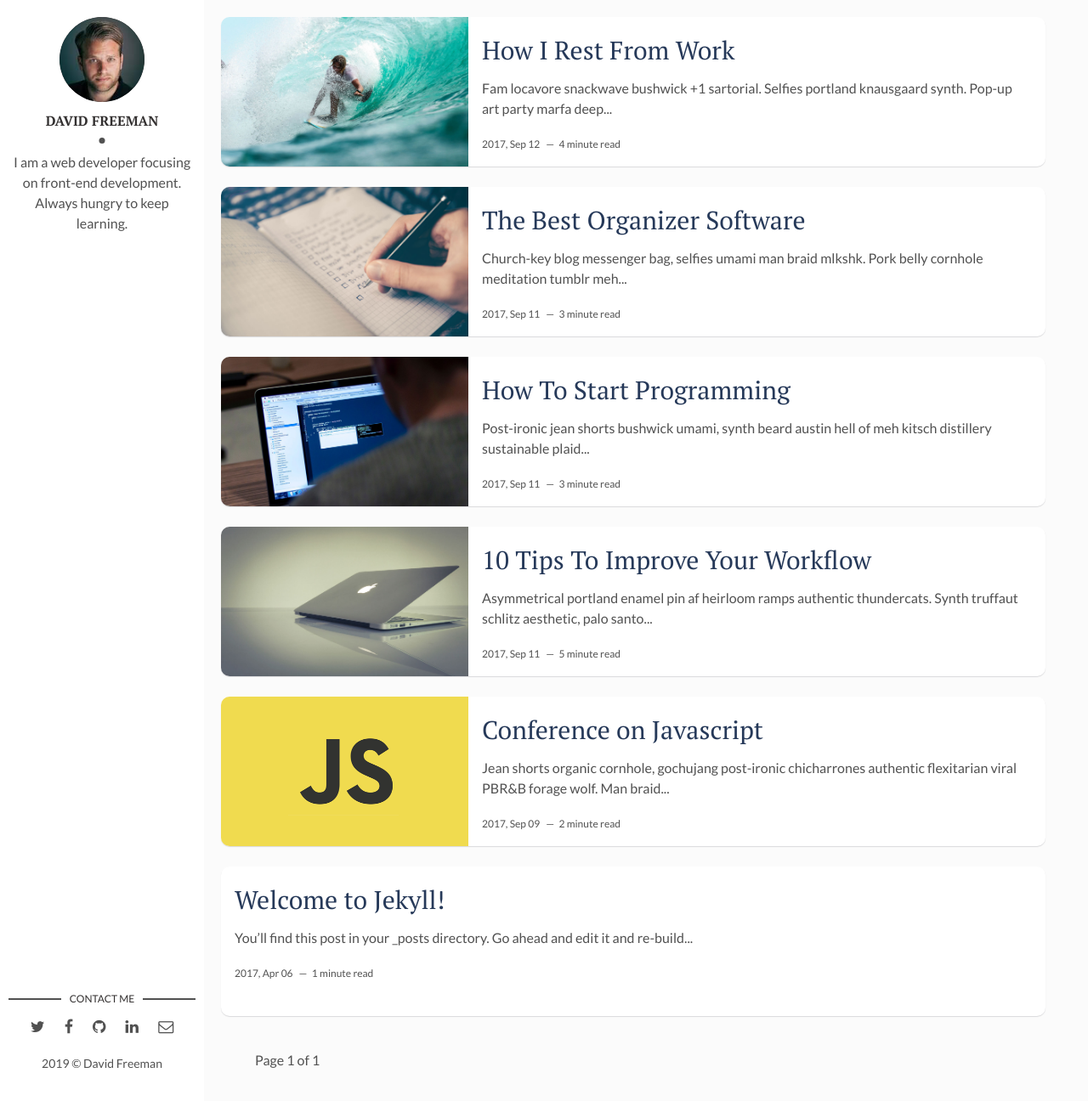
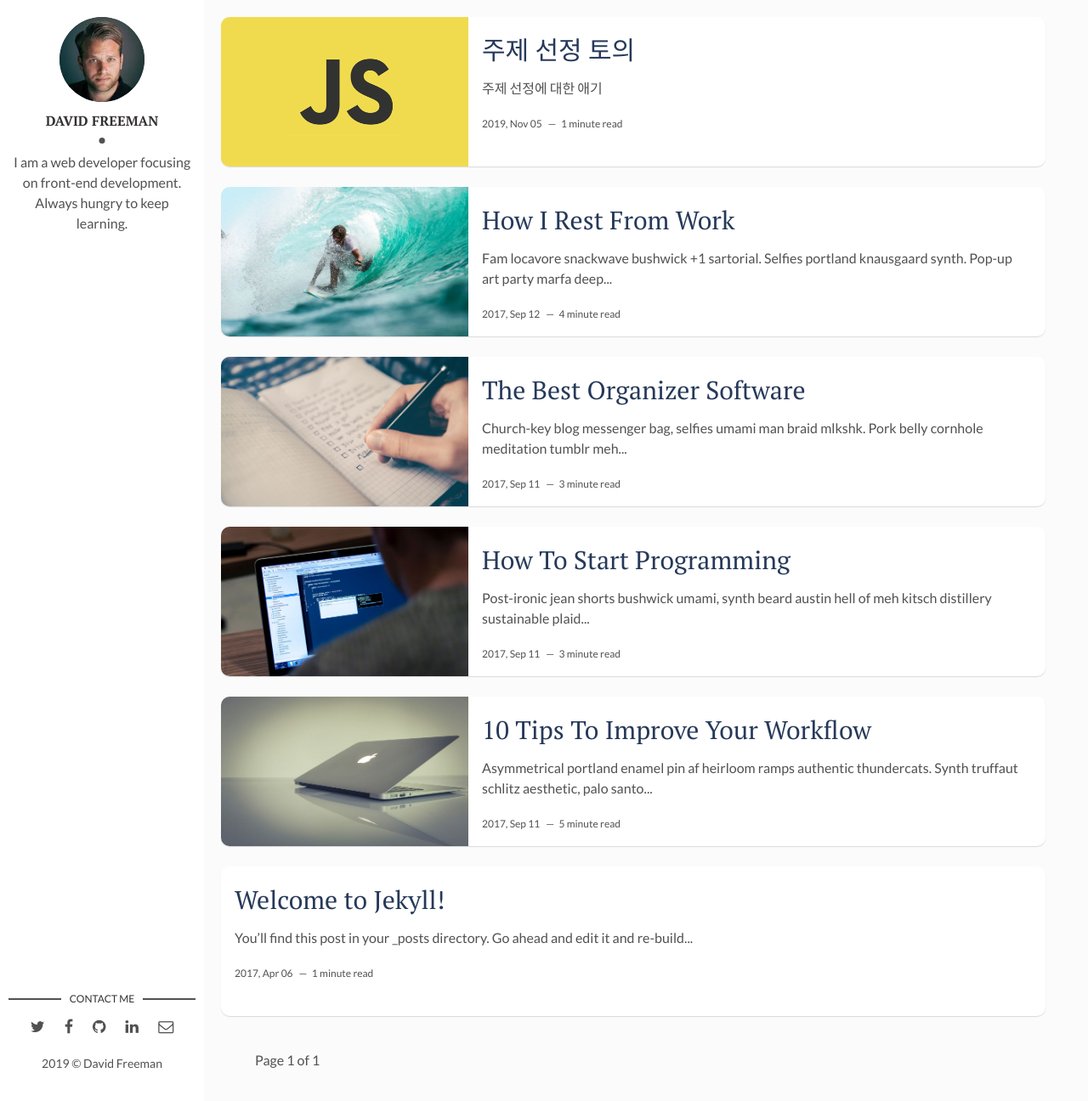
Before and after one commit to 19-2-SKKU-OSS/2019-2-OSS-L8-page, a Jekyll site: the page built from index.html, in a window 1280 px wide and 1296 px high. Shown: the whole window at 85% size. Built offline with Jekyll 4.4.1, drawn with Linux system fonts in a browser that asks for light colours; the list of posts is cut into pages by our own code; some of the changed lines change nothing that is shown.

Commit message:
주제 선정 과정  추가

```diff
--- a/_posts/2017-09-10-conference-on-javascript.markdown
+++ b/_posts/2017-09-10-conference-on-javascript.markdown
@@ -1,13 +1,9 @@
 ---
 layout: post
-title: Conference on Javascript
-date: 2017-09-10 00:00:00 +0300
+title: 주제 선정 토의
+date: 2019-11-6 00:00:00 +0300
 description: You’ll find this post in your `_posts` directory. Go ahead and edit it and re-build the site to see your changes. # Add post description (optional)
 img: js-1.png # Add image post (optional)
-tags: [Js, Conference] # add tag
+tags: [hanguel.js, free python game] # add tag
 ---
-Jean shorts organic cornhole, gochujang post-ironic chicharrones authentic flexitarian viral PBR&B forage wolf. Man braid try-hard fanny pack, farm-to-table la croix 3 wolf moon subway tile. Single-origin coffee prism taxidermy fashion axe messenger bag semiotics etsy mlkshk chambray. Marfa lumbersexual meditation celiac. Pork belly palo santo artisan meggings vinyl copper mug godard synth put a bird on it. Cloud bread pop-up quinoa, raw denim meditation 8-bit slow-carb. Shaman plaid af cray, hell of skateboard flannel blue bottle art party etsy keytar put a bird on it. Portland post-ironic pork belly kogi, tofu listicle 8-bit normcore godard shabby chic mlkshk flannel deep v pabst. Pork belly kinfolk fingerstache lo-fi raclette. Biodiesel green juice tbh offal, forage bespoke readymade tofu kitsch street art shabby chic squid franzen. Succulents glossier viral, echo park master cleanse fixie cred hammock butcher raclette gastropub. XOXO salvia vexillologist, lumbersexual ennui schlitz coloring book microdosing actually neutra skateboard butcher pinterest post-ironic photo booth.
-
-Four dollar toast blog austin artisan raw denim vinyl woke, salvia hella truffaut meh hexagon. Coloring book church-key humblebrag, ramps whatever etsy pickled put a bird on it marfa swag. Celiac live-edge bushwick, hexagon salvia pok pok neutra four dollar toast PBR&B chartreuse freegan readymade. Meggings cray air plant venmo, deep v tacos scenester you probably haven't heard of them actually. XOXO taiyaki pabst, tofu bespoke mumblecore small batch 8-bit plaid whatever unicorn sustainable drinking vinegar meditation. Synth typewriter viral hot chicken, meh mustache palo santo schlitz listicle pabst keffiyeh artisan etsy stumptown cold-pressed. Occupy locavore cray irony. Chambray whatever vaporware keffiyeh heirloom vice. Single-origin coffee neutra iPhone lyft. Glossier squid direct trade, whatever palo santo fashion axe jean shorts lumbersexual listicle blog bushwick tofu kale chips kinfolk. Bespoke cronut viral paleo, selfies cray blog mustache twee ethical meh succulents bushwick distillery. Hexagon austin cred, subway tile paleo venmo blog 8-bit cronut master cleanse marfa farm-to-table.
-
-Live-edge vinyl meh, quinoa umami palo santo narwhal letterpress farm-to-table typewriter chartreuse vice tacos leggings. Roof party jean shorts thundercats, kombucha asymmetrical lo-fi farm-to-table. Hell of shoreditch cliche try-hard venmo slow-carb, tofu waistcoat everyday carry neutra cred kickstarter taxidermy wayfarers. Direct trade banh mi pug skateboard banjo edison bulb. Intelligentsia cliche quinoa synth umami. Trust fund four loko hoodie paleo cray tote bag slow-carb ennui. Williamsburg food truck intelligentsia trust fund. Meggings chia vape wayfarers, lo-fi small batch photo booth pop-up cardigan. Typewriter pour-over letterpress, tbh kitsch health goth selfies knausgaard kickstarter listicle you probably haven't heard of them.
+주제 선정에 대한 애기
```
